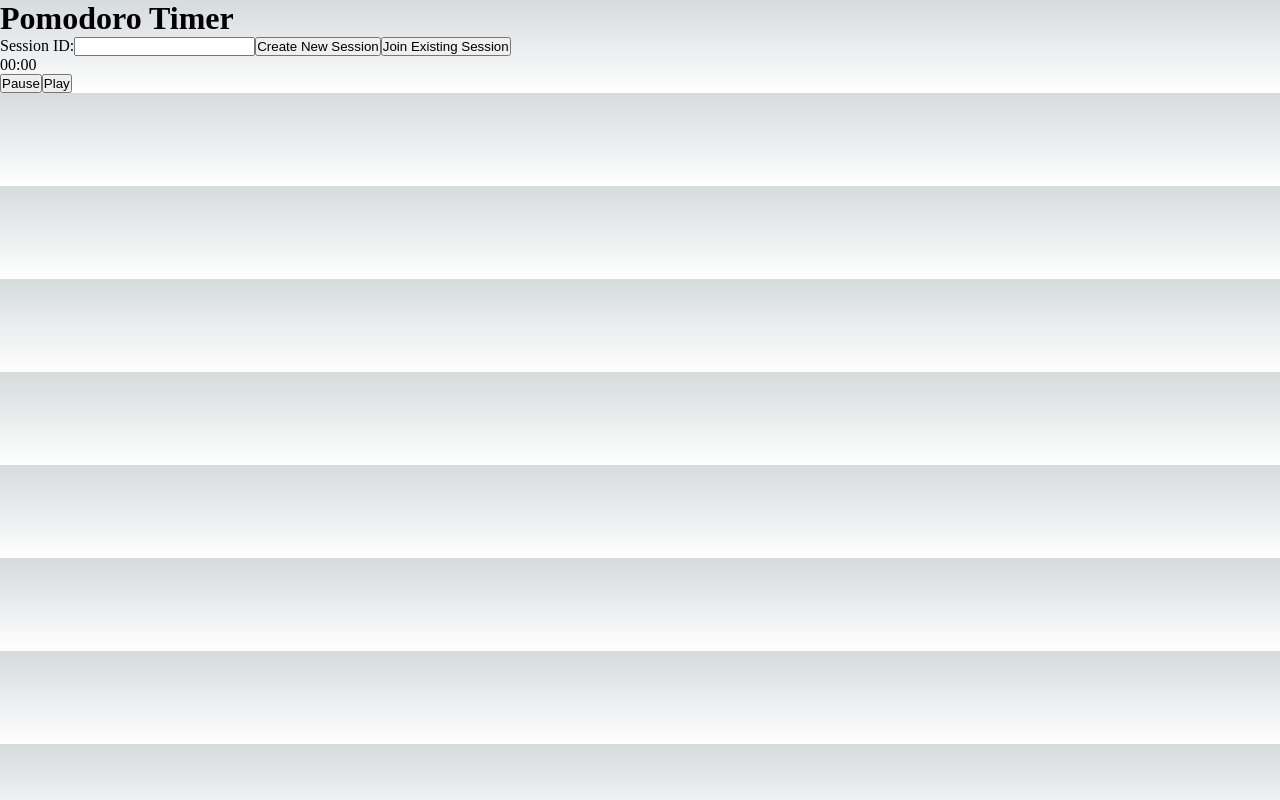
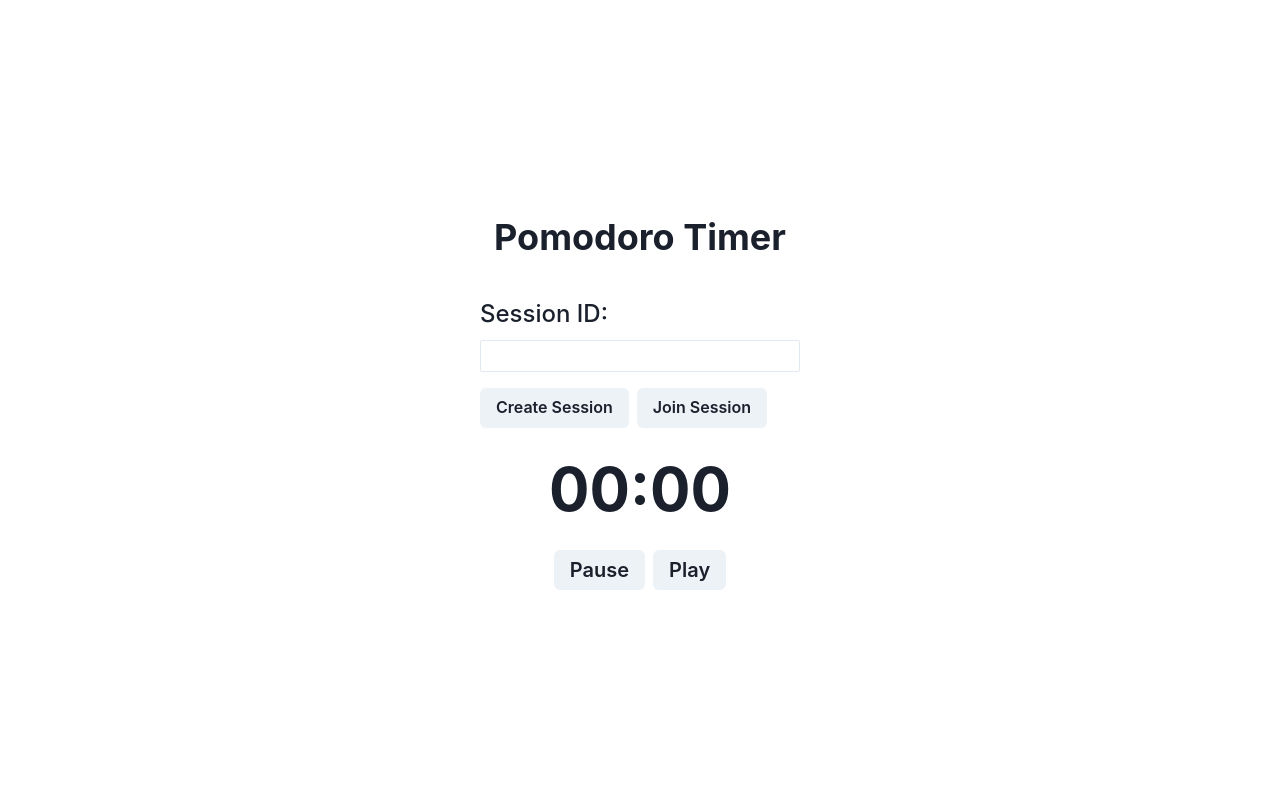
Before and after one commit to lucionathan/pomodoro, a Next.js app in the folder pomodoro-frontend/: page /pomodoro in a window 1280 px wide. Built offline with nearby package versions, Linux system fonts and the light colour scheme.

Commit message:
added styling in pomodoro component

```diff
--- a/pomodoro-frontend/package.json
+++ b/pomodoro-frontend/package.json
@@ -9,6 +9,9 @@
     "lint": "next lint"
   },
   "dependencies": {
+    "@chakra-ui/react": "^2.5.3",
+    "@emotion/react": "^11.10.6",
+    "@emotion/styled": "^11.10.6",
     "@types/firebase": "^3.2.1",
     "@types/node": "18.15.3",
     "@types/react": "18.0.28",
@@ -17,6 +20,7 @@
     "eslint": "8.36.0",
     "eslint-config-next": "13.2.4",
     "firebase": "^9.18.0",
+    "framer-motion": "^10.9.1",
     "next": "13.2.4",
     "react": "18.2.0",
     "react-dom": "18.2.0",
--- a/pomodoro-frontend/src/pages/_app.tsx
+++ b/pomodoro-frontend/src/pages/_app.tsx
@@ -1,6 +1,11 @@
 import '@/styles/globals.css'
 import type { AppProps } from 'next/app'
+import { ChakraProvider } from '@chakra-ui/react'
 
 export default function App({ Component, pageProps }: AppProps) {
-  return <Component {...pageProps} />
+  return (
+    <ChakraProvider>
+      <Component {...pageProps} />
+    </ChakraProvider>
+  )
 }
--- a/pomodoro-frontend/src/pages/index.tsx
+++ b/pomodoro-frontend/src/pages/index.tsx
@@ -2,7 +2,7 @@ import React, { useState, useEffect, useContext } from 'react';
 import { NextPage } from 'next';
 import Link from 'next/link';
 import { auth } from '../../config/firebaseConfig';
-import Pomodoro from './pomodoro/index.page';
+import Pomodoro from './pomodoro';
 
 const Home: NextPage = () => {
   return (
--- a/pomodoro-frontend/src/pages/pomodoro/index.tsx
+++ b/pomodoro-frontend/src/pages/pomodoro/index.tsx
@@ -1,4 +1,13 @@
 import React, { useState, useEffect, useContext } from 'react';
+import {
+  Box,
+  Button,
+  Flex,
+  FormControl,
+  FormLabel,
+  Input,
+  Text,
+} from "@chakra-ui/react";
 
 const Pomodoro: React.FC = () => {
   const [time, setTime] = useState(0);
@@ -76,23 +85,64 @@ const Pomodoro: React.FC = () => {
     return `${minutes.toString().padStart(2, '0')}:${seconds.toString().padStart(2, '0')}`;
   };
 
+  // return (
+  //   <div>
+  //     <Heading>Pomodoro Timer</Heading>
+  //     <Text>
+  //       <label htmlFor="session-id">Session ID:</label>
+  //       <input
+  //         type="text"
+  //         id="session-id"
+  //         onChange={(e) => setSessionID(e.target.value)}
+  //       />
+  //       <Button m="10px" onClick={handleCreateSession}>Create New Session</Button>
+  //       <Button m="10px" onClick={handleJoinSession}>Join Existing Session</Button>
+  //     </Text>
+  //     <Text>{displayTime()}</Text>
+  //     <Button m="10px" onClick={handlePause}>Pause</Button>
+  //     <Button m="10px"onClick={handlePlay}>Play</Button>
+  //   </div>
+  // );
+
   return (
-    <div>
-      <h1>Pomodoro Timer</h1>
-      <p>
-        <label htmlFor="session-id">Session ID:</label>
-        <input
+    <Box
+      display="flex"
+      flexDirection="column"
+      alignItems="center"
+      justifyContent="center"
+      height="100vh"
+      mx="auto"
+    >
+      <Text fontSize="4xl" fontWeight="bold">
+        Pomodoro Timer
+      </Text>
+      <FormControl maxW="xs" mt={8}>
+        <FormLabel fontSize="2xl" htmlFor="session-id">Session ID:</FormLabel>
+        <Input
           type="text"
           id="session-id"
           onChange={(e) => setSessionID(e.target.value)}
+          mb={4}
+          size="sm"
+          fontSize="xl"
         />
-        <button onClick={handleCreateSession}>Create New Session</button>
-        <button onClick={handleJoinSession}>Join Existing Session</button>
-      </p>
-      <p>{displayTime()}</p>
-      <button onClick={handlePause}>Pause</button>
-      <button onClick={handlePlay}>Play</button>
-    </div>
+        <Flex>
+          <Button onClick={handleCreateSession} mr={2}>
+            Create Session
+          </Button>
+          <Button onClick={handleJoinSession}>Join Session</Button>
+        </Flex>
+      </FormControl>
+      <Text fontSize="6xl" fontWeight="bold" my={4}>
+        {displayTime()}
+      </Text>
+      <Flex>
+        <Button fontSize="xl" onClick={handlePause} mr={2}>
+          Pause
+        </Button>
+        <Button fontSize="xl" onClick={handlePlay}>Play</Button>
+      </Flex>
+    </Box>
   );
 };
 
```
Also changed, not shown: 1 other file (tests, documents, lock files or other folders).
